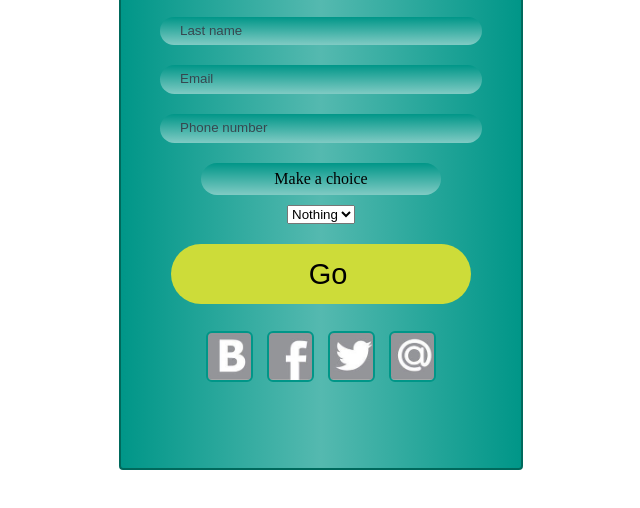
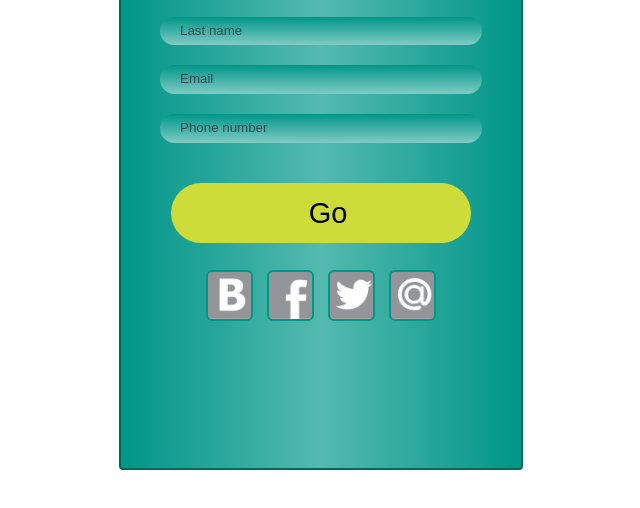
Before and after one commit to Boroda1990/Simple-form, a plain HTML site: page index.html in a window 1280 px wide. Shown: the part 262-770 px from the top of the page, without its empty margins (319-959 px from the left). Drawn offline with Linux system fonts and the light colour scheme.

Commit message:
Update index.html

```diff
--- a/index.html
+++ b/index.html
@@ -19,13 +19,7 @@
       <input type="email" id="email" name="email" placeholder='Email'>
       <input class="phone_us" id="phone_number" name="phone_number" required type="tel" placeholder="Phone number"
         maxlength="17">
-      <label for="cars">Make a choice</label>
-      <select name="cars" id="cars">
-        <option value="volvo">Nothing</option>
-        <option value="saab">Nothing</option>
-        <option value="mercedes">Nothing</option>
-        <option value="audi">Nothing</option>
-      </select>
+
 
       <input class='submit' type='submit' value='Go'>
       <div class="logo-row d-flex">
```
